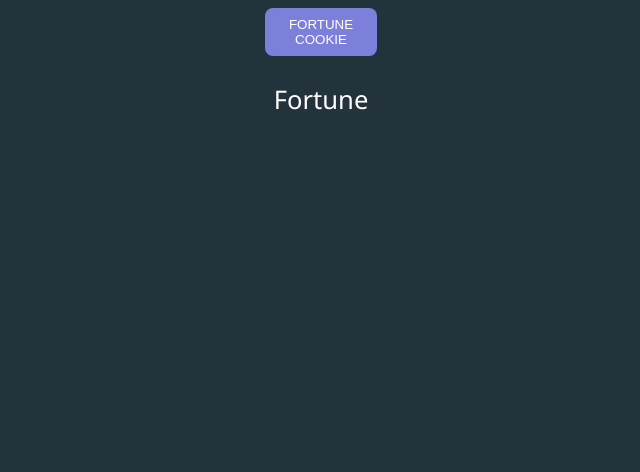
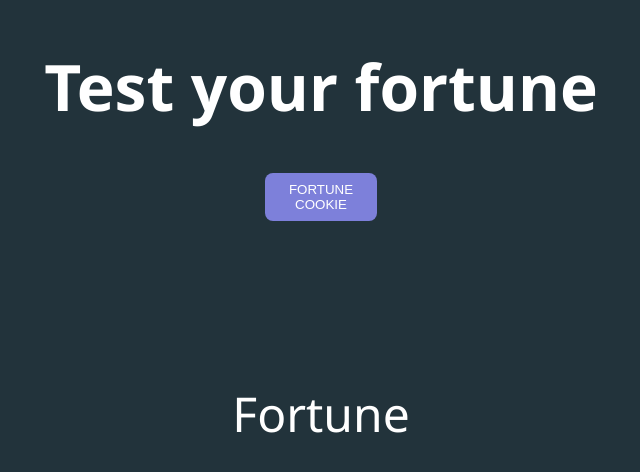
Before and after one commit to buburuzaaaaa/apiProject, a website: page public/fort.html in a window 1280 px wide. Shown: the whole page, without its empty margins (319-959 px from the left). Drawn offline with nearby package versions, Linux system fonts and the light colour scheme.

Commit message:
frontend update

```diff
--- a/public/fort.css
+++ b/public/fort.css
@@ -4,15 +4,19 @@ body{
     font-family: 'Segoe UI', Tahoma, Geneva, Verdana, sans-serif;
     text-align: center;
 }
+h1{
+    font-size: 4rem;
+}
 p{
 font-family: 'Segoe UI', Tahoma, Geneva, Verdana, sans-serif;
-font-size: 2vw;
+font-size: 3rem;
+margin-top: 10rem;
 }
 button{
     border-radius:.5rem ;
     width: 7rem;
     height: 3rem;
-    /* border: .1rem black solid; */
+    border: .1rem black solid;
     border: none;
     background-color: #7d80da;
     color: white;
--- a/public/fort.html
+++ b/public/fort.html
@@ -7,6 +7,7 @@
     <title>Document</title>
 </head>
 <body>
+    <h1>Test your fortune</h1>
     <button onclick="fortune()">FORTUNE COOKIE</button>
     <p>Fortune</p>
     <script src="https://cdnjs.cloudflare.com/ajax/libs/axios/1.5.1/axios.min.js"></script>
```
Also changed, not shown: imgs/fortunr.png (added).
